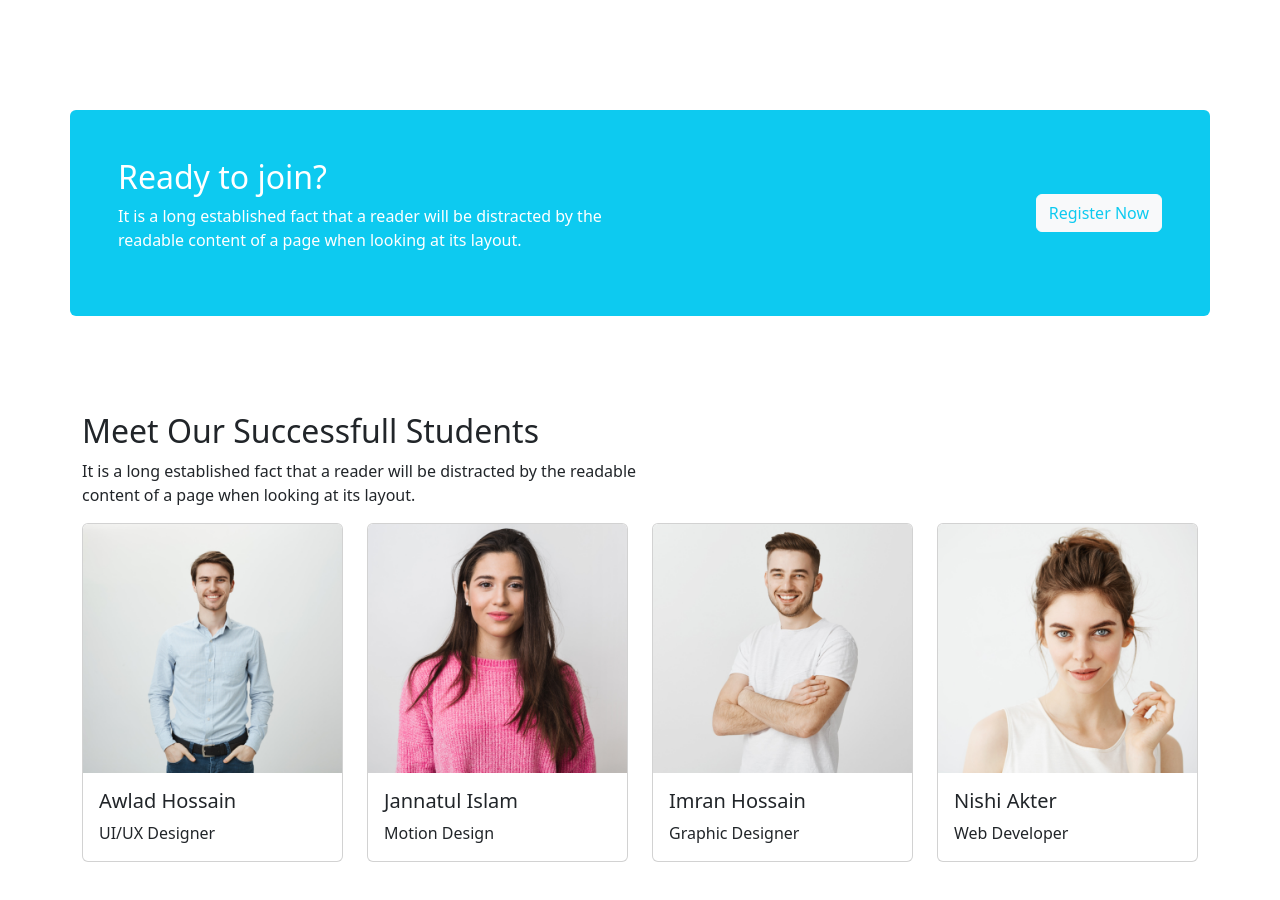
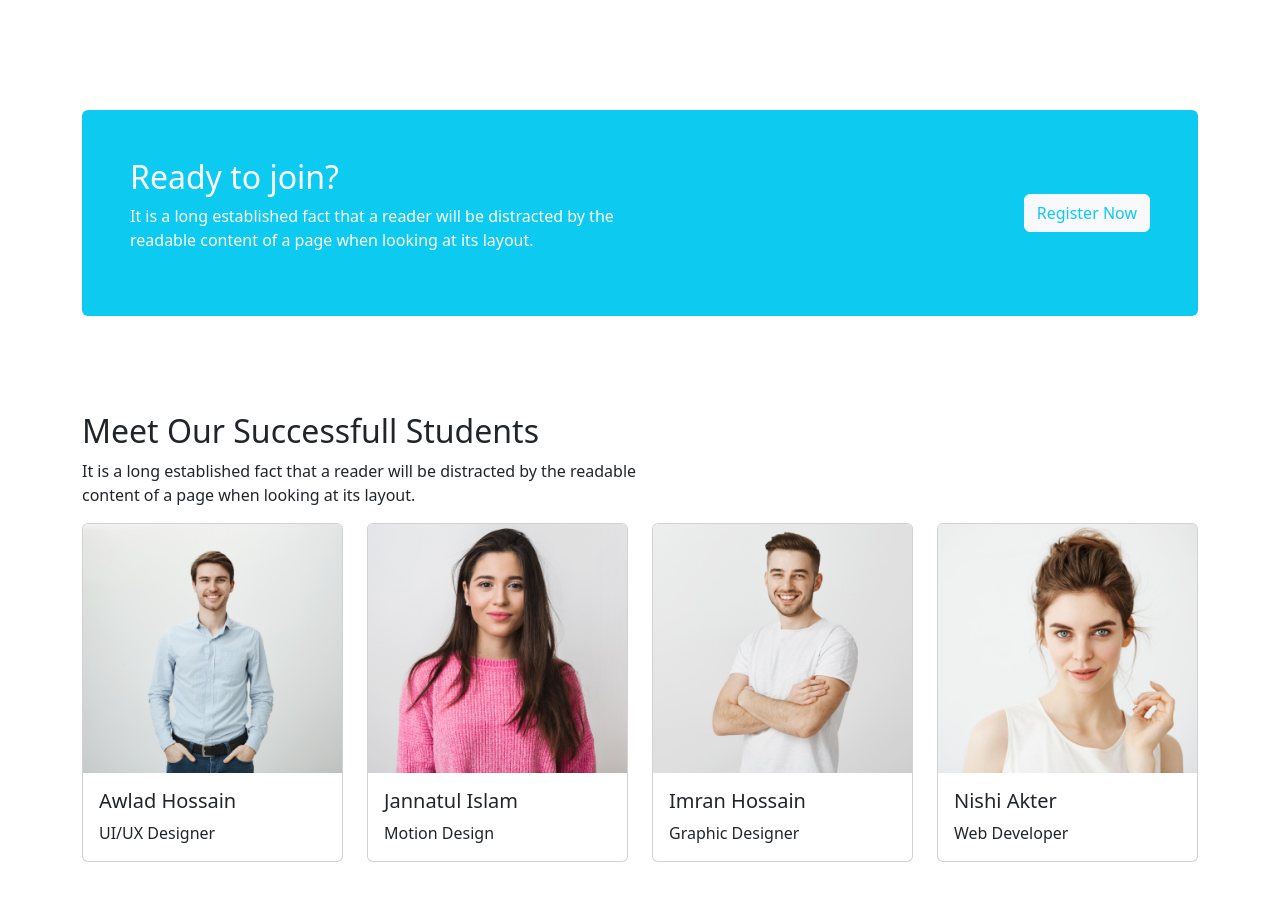
Before and after one commit to arafatakhter505/online-learning, a plain HTML site: page index.html in a window 1280 px wide. Shown: the part 2534-3434 px from the top of the page. Drawn offline with nearby package versions, Linux system fonts and the light colour scheme; files whose address does not match are found by name.

Commit message:
register section update

```diff
--- a/index.html
+++ b/index.html
@@ -250,11 +250,13 @@
         <!-- explore end -->
 
         <!-- register start -->
-        <section class="container bg-info text-white p-lg-5 p-4 my-5 rounded">
+        <section class="container">
+            <div class="bg-info text-white p-lg-5 p-4 my-5 rounded">
                 <div class="row d-flex align-items-center">
                     <div class="text-lg-start text-center col-lg-6">
                         <h2>Ready to join?</h2>
-                    <p>It is a long established fact that a reader will be distracted by the readable content of a page
+                        <p>It is a long established fact that a reader will be distracted by the readable content of a
+                            page
                             when
                             looking at its layout.</p>
                     </div>
@@ -291,6 +293,7 @@
                                         <button type="button" class="btn btn-secondary"
                                             data-bs-dismiss="modal">Close</button>
                                         <button type="button" class="btn btn-info text-white">Save changes</button>
+                                    </div>
                                 </div>
                             </div>
                         </div>
```
Lines whose indentation alone changed are shown as unchanged.
